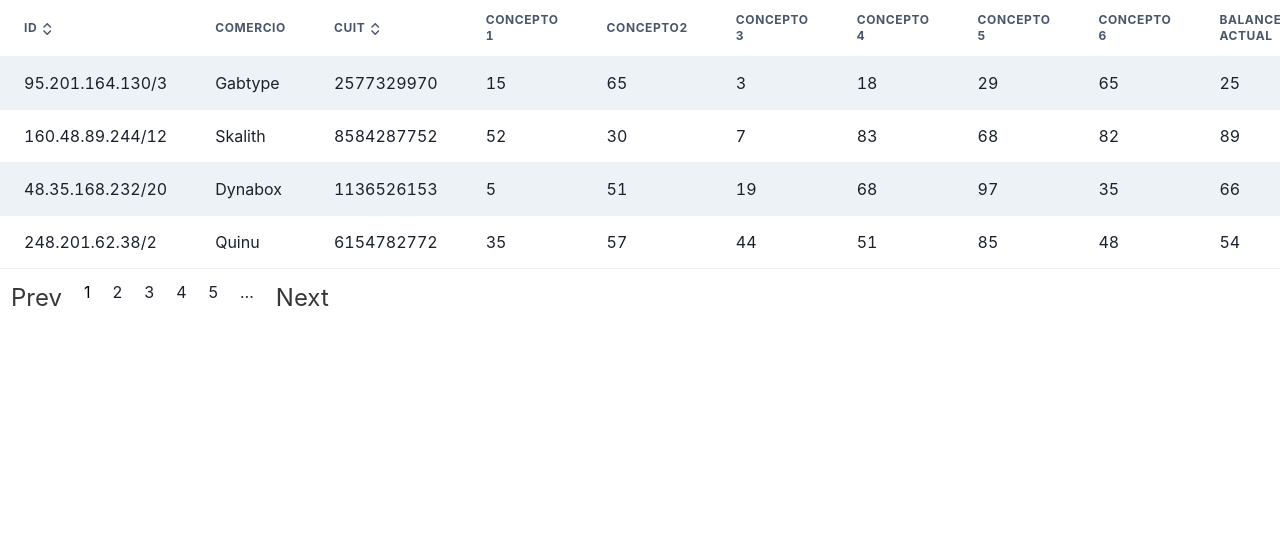
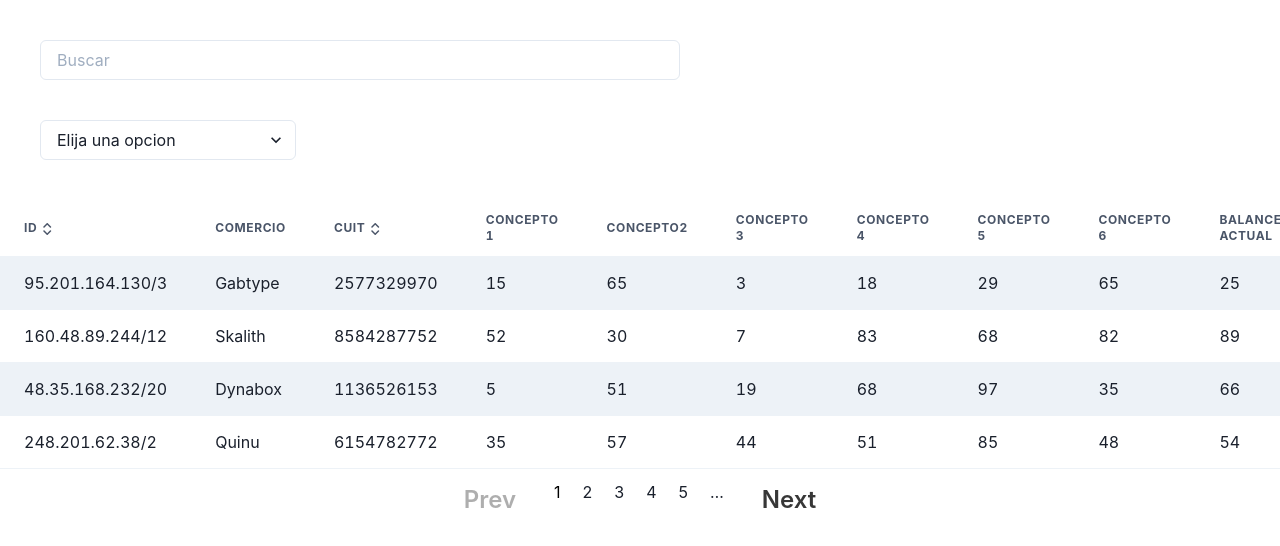
Before and after one commit to leo-it/Challenge-front-table, a React (Create React App) app: page / in a window 1280 px wide. Shown: the top 546 px of the page. Built offline with nearby package versions, Linux system fonts and the light colour scheme.

Commit message:
peticiones axios de activo y de querys

```diff
--- a/src/App.js
+++ b/src/App.js
@@ -1,26 +1,28 @@
 import "./App.css";
-import React from "react";
+import React, { useState } from "react";
 import ScreenTable from "./components/Screens/Screen";
 import UseAxios from "./services/Axios";
 
-
 function App() {
-
-const {axiosData} = UseAxios()
+  const [dataActive, setDataActive] = useState("");
+  const [dataQuery, setDataQuery] = useState("");
+  const { axiosData } = UseAxios(dataActive, dataQuery);
   return (
     //puedo hacer un if que si trae info de una api bien, si no use el dummy.
     <div className="App">
       {axiosData ? (
         <>
-          <ScreenTable axiosData={axiosData} />
+          <ScreenTable
+            axiosData={axiosData}
+            setDataActive={setDataActive}
+            setDataQuery={setDataQuery}
+          />
         </>
-
       ) : (
         <>
-          <h1>cargando</h1>
+          <h1>cargando...</h1>
         </>
       )}
-
     </div>
   );
 }
--- a/src/components/Screens/Screen.js
+++ b/src/components/Screens/Screen.js
@@ -3,10 +3,14 @@ import UsePagination from "../pagination/UsePagination";
 import TableCommerce from "../table/Table";
 import Pagination from "../pagination/Pagination";
 import UseSortTable from "../sort/UseSortTable";
+import FilterActive from "../filter/FilterActive";
+import SearchBox from "../searchBox/SearchBox";
 
-function ScreenTable({ axiosData }) {
+function ScreenTable({ axiosData, setDataActive, setDataQuery }) {
   const [order, setOrder] = useState();
   const [status, setStatus] = useState(true);
+  const [query, setQuery] = useState("");
+  const [valueActive, setValueActive] = useState();
   const [list, setList, sort] = UseSortTable(axiosData.data, order);
   const {
     currentPage,
@@ -24,9 +28,28 @@ function ScreenTable({ axiosData }) {
     if (newSortedList[0] === list[0]) newSortedList = sort(order, true);
     setList(newSortedList);
   }, [order, status]);
-
+useEffect(() => {
+   const activeAxios = () => {
+/*     setData({...setData, valueActive })
+ */
+setDataActive(valueActive)
+}
+  activeAxios()
+}, [valueActive])
+useEffect(() => {
+  const queryAxios = () => {
+/*    setDataQuery({...setDataQuery, query }) */
+setDataQuery(query)
+ }
+ queryAxios()
+}, [query])
   return (
     <>
+    <SearchBox setQuery={setQuery}/>
+      <FilterActive
+        setValueActive={setValueActive}
+      />
+
       <TableCommerce
         setOrder={setOrder}
         status={status}
--- a/src/components/filter/FilterActive.js
+++ b/src/components/filter/FilterActive.js
@@ -1,20 +1,19 @@
 import React, { useState } from "react";
-import { Button } from "@chakra-ui/react";
+import { Select, Box } from "@chakra-ui/react";
 
-const FilterActive = () => {
-    const active = ()=>{
+const FilterActive = ({ setValueActive }) => {
+  const handleActive = (e) => {
+    setValueActive(e.target.value);
+  };
 
-    }
-    const inactive = ()=>{
-
-    }
   return (
-    <>
-    {/* hacerlo select */}
-      <Button onClick={active}>Activos</Button>
-      <Button onClick={inactive}>No activos</Button>
-      {/* button todos */}
-    </>
+    <Box w="20%" m="10">
+      <Select placeholder="Elija una opcion" onChange={handleActive}>
+        <option value="">Todos</option>
+        <option value="1">Activo</option>
+        <option value="0">Inactivo</option>
+      </Select>
+    </Box>
   );
 };
 
--- a/src/components/pagination/Pagination.js
+++ b/src/components/pagination/Pagination.js
@@ -1,41 +1,42 @@
 import React from "react";
 import "./style.css";
+import { Center, Button } from "@chakra-ui/react";
 
-function Pagination({  currentPage,
+function Pagination({
+  currentPage,
   handleNextbtn,
   handlePrevbtn,
   pages,
   pageDecrementBtn,
   renderPageNumbers,
   pageIncrementBtn,
-  currentItems, }) {
-
-
+}) {
   return (
     <>
-
+      <Center>
         <ul className="pageNumbers">
           <li>
-          <button
+            <Button
               onClick={handlePrevbtn}
               disabled={currentPage == pages[0] ? true : false}
             >
               Prev
-          </button>
+            </Button>
           </li>
           {pageDecrementBtn}
           {renderPageNumbers}
           {pageIncrementBtn}
 
           <li>
-          <button
+            <Button
               onClick={handleNextbtn}
               disabled={currentPage == pages[pages.length - 1] ? true : false}
             >
               Next
-          </button>
+            </Button>
           </li>
         </ul>
+      </Center>
     </>
   );
 }
--- a/src/components/searchBox/SearchBox.js
+++ b/src/components/searchBox/SearchBox.js
@@ -1,26 +1,24 @@
-import React,{useState} from "react";
+import React from "react";
 import { Input, Center, Box,Button } from "@chakra-ui/react";
 
-export const SearchBox = () => {
-const [search, setSearch] = useState()
-const searchField =()=>{
-    //fetch
-    console.log("search");
-}
-console.log(search);
+export const SearchBox = ({setQuery}) => {
+
+/* const handleClick =()=>{
+  setQuery()
+} */
   return (
     <div>
-      <Box m="10">
+      <Box w="50%" m="10">
         <Center>
           <Input
           name="search"
             placeholder="Buscar"
             onChange={(event) => {
-                setSearch(event.target.value);
+              setQuery(event.target.value);
             }}
           />
-          <Button onClick={searchField}>Search</Button>
-        </Center>
+{/*           <Button onClick={handleClick}>Search</Button>
+ */}        </Center>
       </Box>
     </div>
   );
--- a/src/constants/Constants.js
+++ b/src/constants/Constants.js
@@ -1,2 +1,2 @@
 export const URL="table.json"
-export const URL_REAL="table.json"
+export const URL_REAL="https://api.koibanx.com/stores"
--- a/src/services/Axios.js
+++ b/src/services/Axios.js
@@ -1,21 +1,32 @@
 import { useState, useEffect } from "react";
 
 import axios from "axios";
-import { URL } from "../constants/Constants";
+import { URL, URL_REAL } from "../constants/Constants";
 
-const UseAxios = () => {
+const UseAxios = (dataActive, dataQuery) => {
   const [axiosData, setAxiosData] = useState();
   useEffect(() => {
+    if (dataActive && dataQuery) {
+      console.log(
+        `${URL_REAL}?q={"query":${dataQuery}}{"Active":${dataActive}}`
+      );
+    } else if (dataActive) {
+      console.log(`${URL_REAL}?q={"Active":${dataActive}} `);
+    } else if (dataQuery) {
+      console.log(`${URL_REAL}?q={"query":${dataQuery}}`);
+    } else {
+      console.log(`${URL_REAL} `);
+    }
     const getData = async () => {
       try {
-        let res = await axios.get(URL).then((res) => res.data);
+        let res = await axios.get(`${URL}`).then((res) => res.data);
         setAxiosData(res);
       } catch (error) {
         console.log(error);
       }
     };
     getData();
-  }, []);
+  }, [dataActive, dataQuery]);
 
   return { axiosData };
 };
```
Lines whose indentation alone changed are shown as unchanged.
